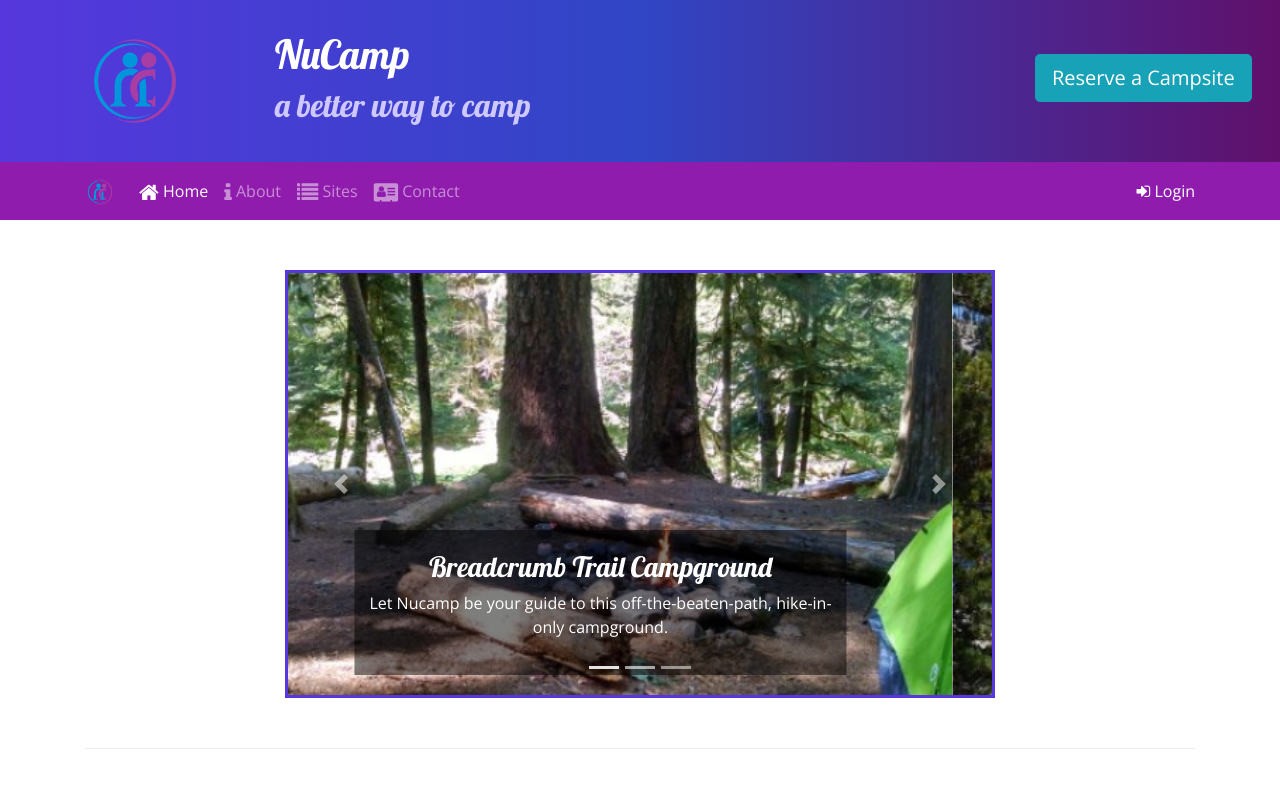
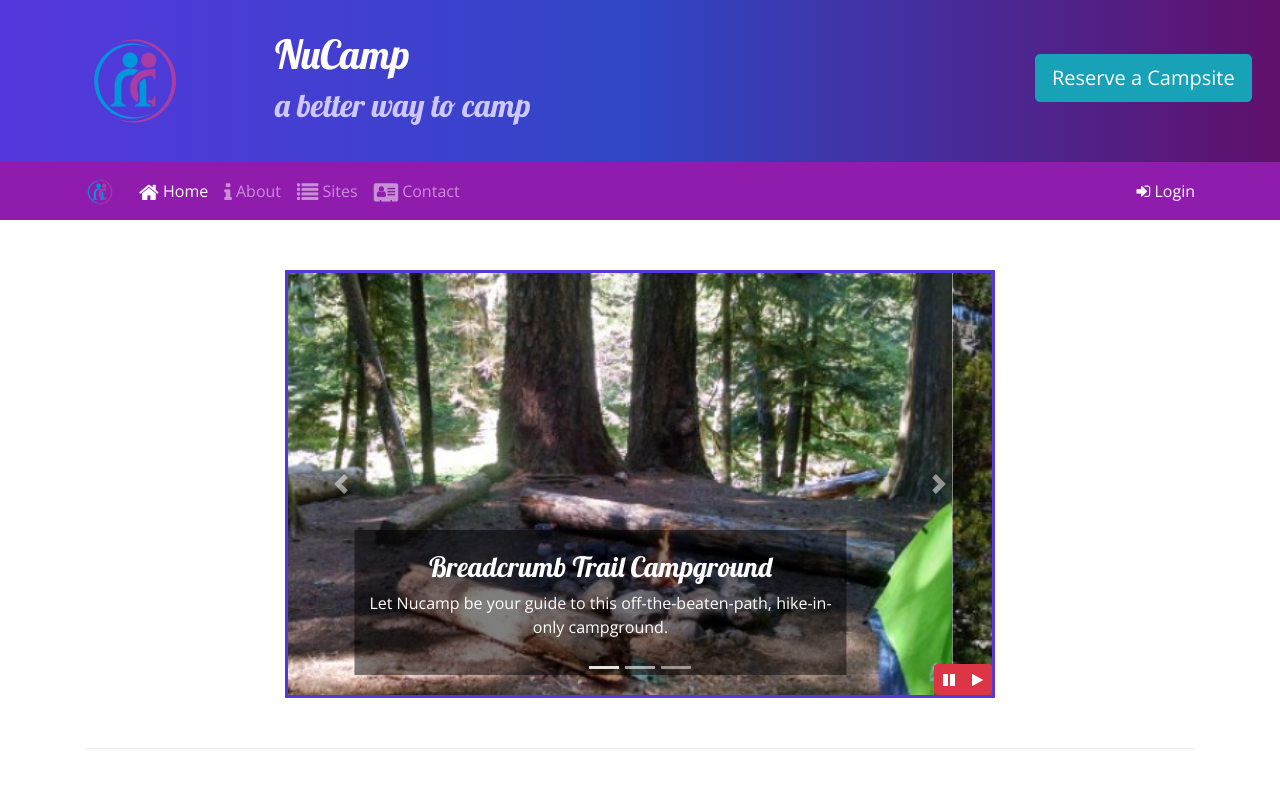
Before and after one commit to alfred-borden/camping-site, a website: page index.html in a window 1280 px wide. Shown: the top 796 px of the page. Drawn offline with nearby package versions, Linux system fonts and the light colour scheme.

Commit message:
Bootstrap and jQuery Part 1

```diff
--- a/css/styles.css
+++ b/css/styles.css
@@ -48,3 +48,10 @@ a, a:hover {
 .carousel {
   border: solid #5637DD;
 }
+
+#carouselButton {
+  position: absolute;
+  right: 0;
+  bottom: 0;
+  z-index: 100;
+}
--- a/index.html
+++ b/index.html
@@ -191,6 +191,15 @@
               <span class="carousel-control-next-icon"></span>
               <span class="sr-only">Next</span>
             </a>
+
+            <div class="btn-group" id="carouselButton">
+              <button class="btn btn-danger btn-sm" id="carouselPause">
+                <i class="fa fa-pause"></i>
+              </button>
+              <button class="btn btn-danger btn-sm" id="carouselPlay">
+                <i class="fa fa-play"></i>
+              </button>
+            </div>
           </div>
         </div>
       </div>
@@ -272,5 +281,18 @@
   <script src="node_modules/jquery/dist/jquery.slim.min.js"></script>
   <script src="node_modules/popper.js/dist/umd/popper.min.js"></script>
   <script src="node_modules/bootstrap/dist/js/bootstrap.min.js"></script>
+
+
+  <script>
+    $(function() {
+      $(".carousel").carousel( { interval: 2000 } );
+      $("#carouselPause").click(function() {
+        $(".carousel").carousel("pause");
+      });
+      $("#carouselPlay").click(function() {
+        $(".carousel").carousel("cycle");
+      })
+    })
+  </script>
 </body>
 </html>
```
